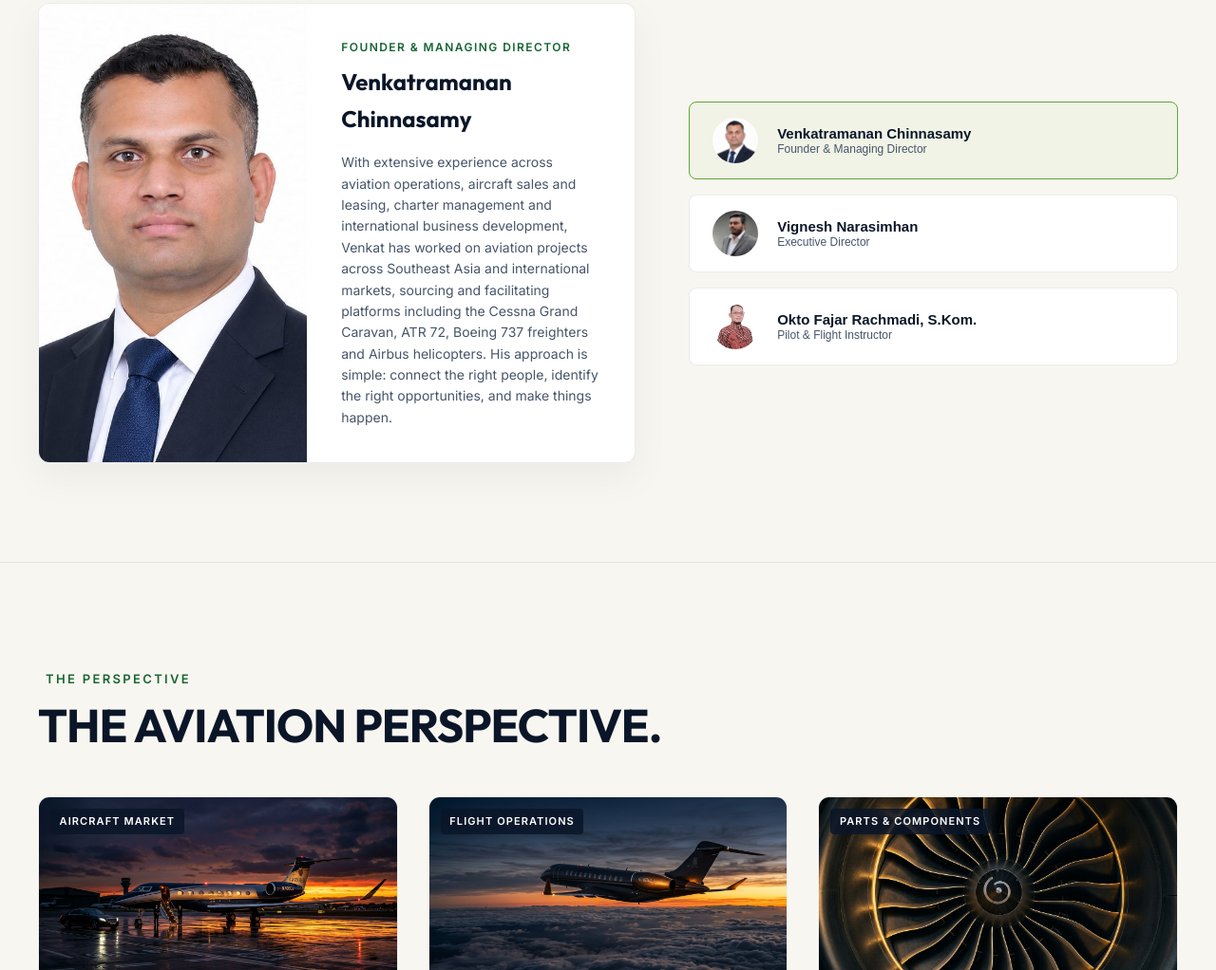
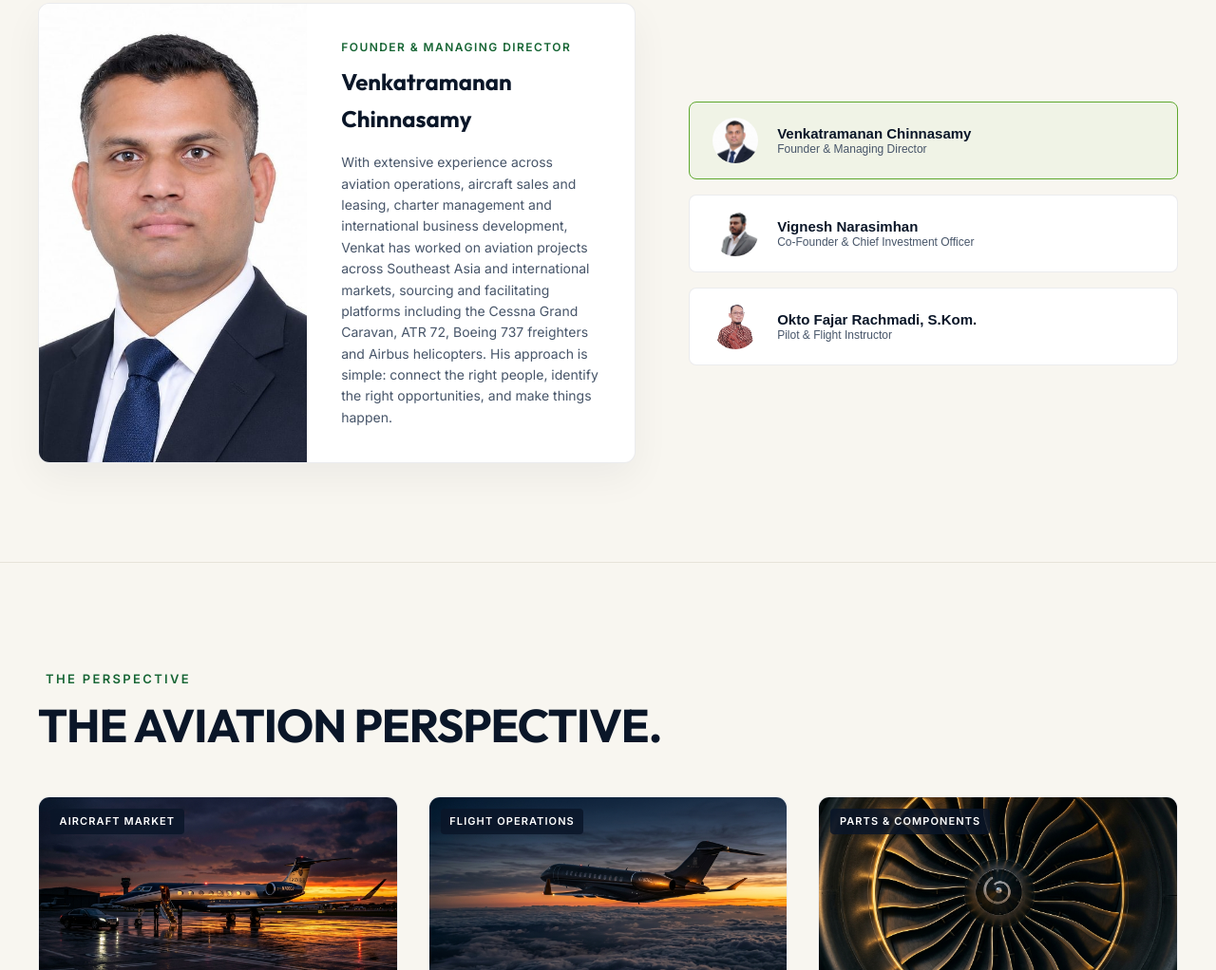
Before and after one commit to Srinidhiguru97/viven, a website built with Vite: page index.html in a window 1280 px wide. Shown: the part 6610-7632 px from the top of the page at 95% size. Built offline with nearby package versions, Linux system fonts and the light colour scheme; animation ran at ten frames a second.

Commit message:
Update Vignesh Narasimhan to Co-Founder & Chief Investment Officer with new portrait

```diff
--- a/index.html
+++ b/index.html
@@ -1803,13 +1803,13 @@
             </div>
           </button>
 
-          <button class="team-profile-btn" data-team-img="/team-vignesh.jpg" data-role="EXECUTIVE DIRECTOR"
+          <button class="team-profile-btn" data-team-img="/team-vignesh-portrait.jpg" data-role="CO-FOUNDER &amp; CHIEF INVESTMENT OFFICER"
             data-name="Vignesh Narasimhan"
-            data-bio="Oversees global business development, airline ACMI leasing partnerships, and strategic component procurement networks.">
-            <img src="/team-vignesh.jpg" alt="Vignesh Narasimhan" class="thumb-img" />
+            data-bio="As Co-Founder and Chief Investment Officer, Vignesh leads Viven Aviation's investment strategy, overseeing aircraft financing structures, capital partnerships and the evaluation of aviation asset opportunities across international markets.">
+            <img src="/team-vignesh-portrait.jpg" alt="Vignesh Narasimhan" class="thumb-img" />
             <div class="thumb-text">
               <strong>Vignesh Narasimhan</strong>
-              <span>Executive Director</span>
+              <span>Co-Founder &amp; Chief Investment Officer</span>
             </div>
           </button>
 
```
Also changed, not shown: public/team-vignesh-portrait.jpg (added).
